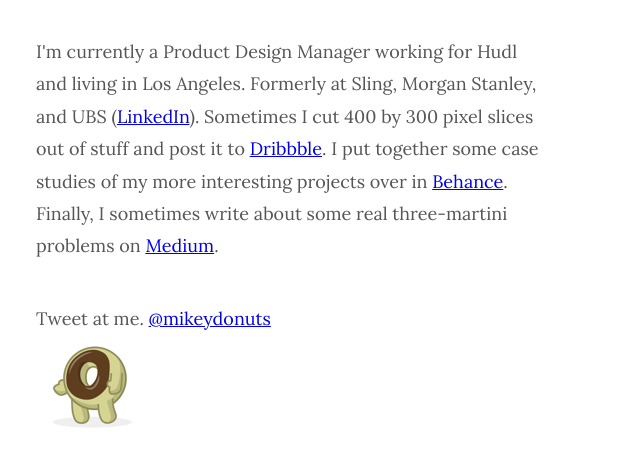
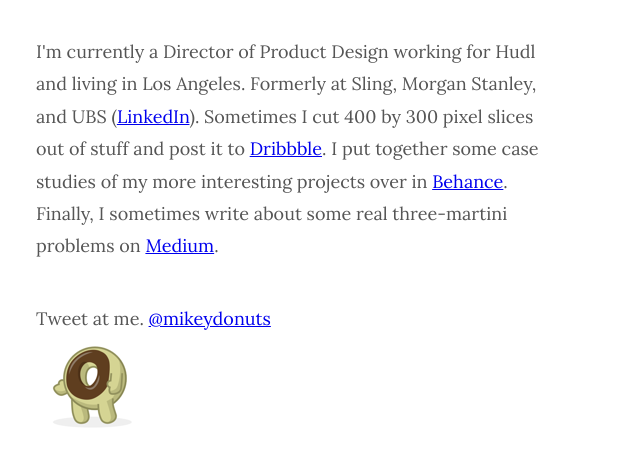
Before and after one commit to mikeydonuts/mikeydonuts.github.io, a plain HTML site: page index.html in a window 1280 px wide. Shown: the part 221-686 px from the top of the page, without its empty margins (36-676 px from the left). Drawn offline with nearby package versions, Linux system fonts and the light colour scheme.

Commit message:
Changed my title in the description section.

```diff
--- a/index.html
+++ b/index.html
@@ -12,7 +12,7 @@
   <div class="container">
     <h1>Mike Williams</h1>
     <h2>Product Designer</h2>
-    <p>I'm currently a Product Design Manager working for Hudl and living in Los Angeles. Formerly at Sling, Morgan Stanley, and UBS (<a href="https://www.linkedin.com/in/themikewilliams/">LinkedIn</a>). Sometimes I cut 400 by 300 pixel slices out of stuff and post it to <a href="http://www.dribbble.com/mikeydonuts/">Dribbble</a>. I put together some case studies of my more interesting projects over in <a href="https://www.behance.net/mikeydonut960c">Behance</a>. Finally, I sometimes write about some real three-martini problems on <a href="https://medium.com/@themikeydonuts">Medium</a>. </p>
+    <p>I'm currently a Director of Product Design working for Hudl and living in Los Angeles. Formerly at Sling, Morgan Stanley, and UBS (<a href="https://www.linkedin.com/in/themikewilliams/">LinkedIn</a>). Sometimes I cut 400 by 300 pixel slices out of stuff and post it to <a href="http://www.dribbble.com/mikeydonuts/">Dribbble</a>. I put together some case studies of my more interesting projects over in <a href="https://www.behance.net/mikeydonut960c">Behance</a>. Finally, I sometimes write about some real three-martini problems on <a href="https://medium.com/@themikeydonuts">Medium</a>. </p>
     <p>Tweet at me. <a href="https://twitter.com/themikeydonuts">@mikeydonuts</a></p>
     <img src="donuts-avatar.png" class="donuts-avatar" alt="Mikey Donuts - Mike Williams Product Designer">
   </div>
```
